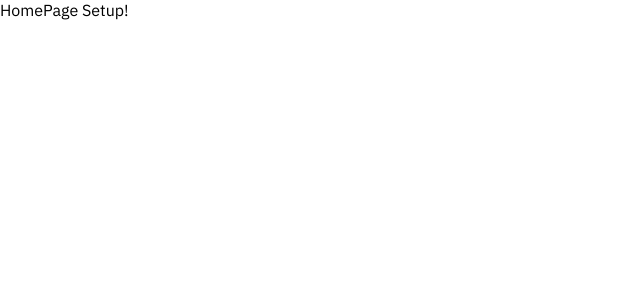
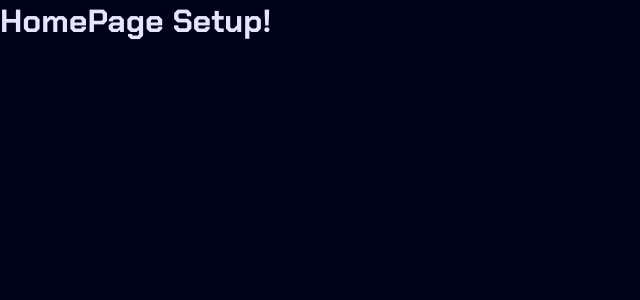
Before and after one commit to HimanshuKanojiya/himanshu-kanojiya-portfolio, a React (Create React App) app: page / in a window 1280 px wide. Shown: the top 300 px of the page, without its empty margins (0-640 px from the left). Built offline with nearby package versions, Linux system fonts and the light colour scheme.

Commit message:
project basic setup done done styled and all required things

```diff
--- a/src/App.tsx
+++ b/src/App.tsx
@@ -1,4 +1,3 @@
-import React from "react";
 import { Home } from "./pages/Home";
 
 function App() {
--- /dev/null
+++ b/src/components/styles/GlobalCSS.tsx
@@ -0,0 +1,35 @@
+import { createGlobalStyle } from "styled-components";
+
+export const GlobalCSS = createGlobalStyle`
+    @import url("https://fonts.googleapis.com/css2?family=Chakra+Petch:wght@500;600;700&display=swap");
+    @import url("https://fonts.googleapis.com/css2?family=IBM+Plex+Sans&display=swap");
+
+    * {
+        margin: 0;
+        padding: 0;
+        box-sizing: border-box;
+        -webkit-font-smoothing: antialiased;
+        -moz-osx-font-smoothing: grayscale;
+    }
+
+
+    body{
+        background-color: ${({ theme }) => theme.colors.background.bg1};
+        font-family: "IBM Plex Sans", sans-serif;
+    }
+
+    h1{
+        color: ${({ theme }) => theme.colors.texts.mainHeading};
+        font-family: "Chakra Petch", sans-serif;
+    }
+
+    h2, h3{
+        color: ${({ theme }) => theme.colors.texts.headers};
+        font-family: "Chakra Petch", sans-serif;
+    }
+
+    p, span{
+        color: ${({ theme }) => theme.colors.texts.body};
+        font-family: "IBM Plex Sans", sans-serif;
+    }
+`;
--- a/src/index.css
+++ /dev/null
@@ -1,30 +0,0 @@
-@import url("https://fonts.googleapis.com/css2?family=Chakra+Petch:wght@500;600;700&display=swap");
-@import url("https://fonts.googleapis.com/css2?family=IBM+Plex+Sans&display=swap");
-
-:root {
-  --portfolio-header-font: "Chakra Petch";
-  --portfolio-body-font: "IBM Plex Sans";
-}
-
-* {
-  margin: 0;
-  padding: 0;
-  box-sizing: border-box;
-  -webkit-font-smoothing: antialiased;
-  -moz-osx-font-smoothing: grayscale;
-}
-
-h1,
-h2,
-h3,
-h4 {
-  font-family: var(--portfolio-header-font);
-}
-
-p,
-span,
-td,
-input {
-  font-family: var(--portfolio-body-font);
-  font-weight: 500;
-}
--- a/src/index.tsx
+++ b/src/index.tsx
@@ -1,9 +1,17 @@
 import React from "react";
 import ReactDOM from "react-dom/client";
-import "./index.css";
 import App from "./App";
+import { GlobalCSS } from "./components/styles/GlobalCSS";
+import { ThemeProvider } from "styled-components";
+import { theme } from "./theme/theme";
 
 const root = ReactDOM.createRoot(
   document.getElementById("root") as HTMLElement
 );
-root.render(<App />);
+
+root.render(
+  <ThemeProvider theme={theme}>
+    <GlobalCSS />
+    <App />
+  </ThemeProvider>
+);
--- a/src/pages/Home.tsx
+++ b/src/pages/Home.tsx
@@ -1,5 +1,5 @@
 import React from "react";
 
 export const Home: React.FC = () => {
-  return <p>HomePage Setup!</p>;
+  return <h1>HomePage Setup!</h1>;
 };
```
Also changed, not shown: src/types/styled.d.ts (deleted).
